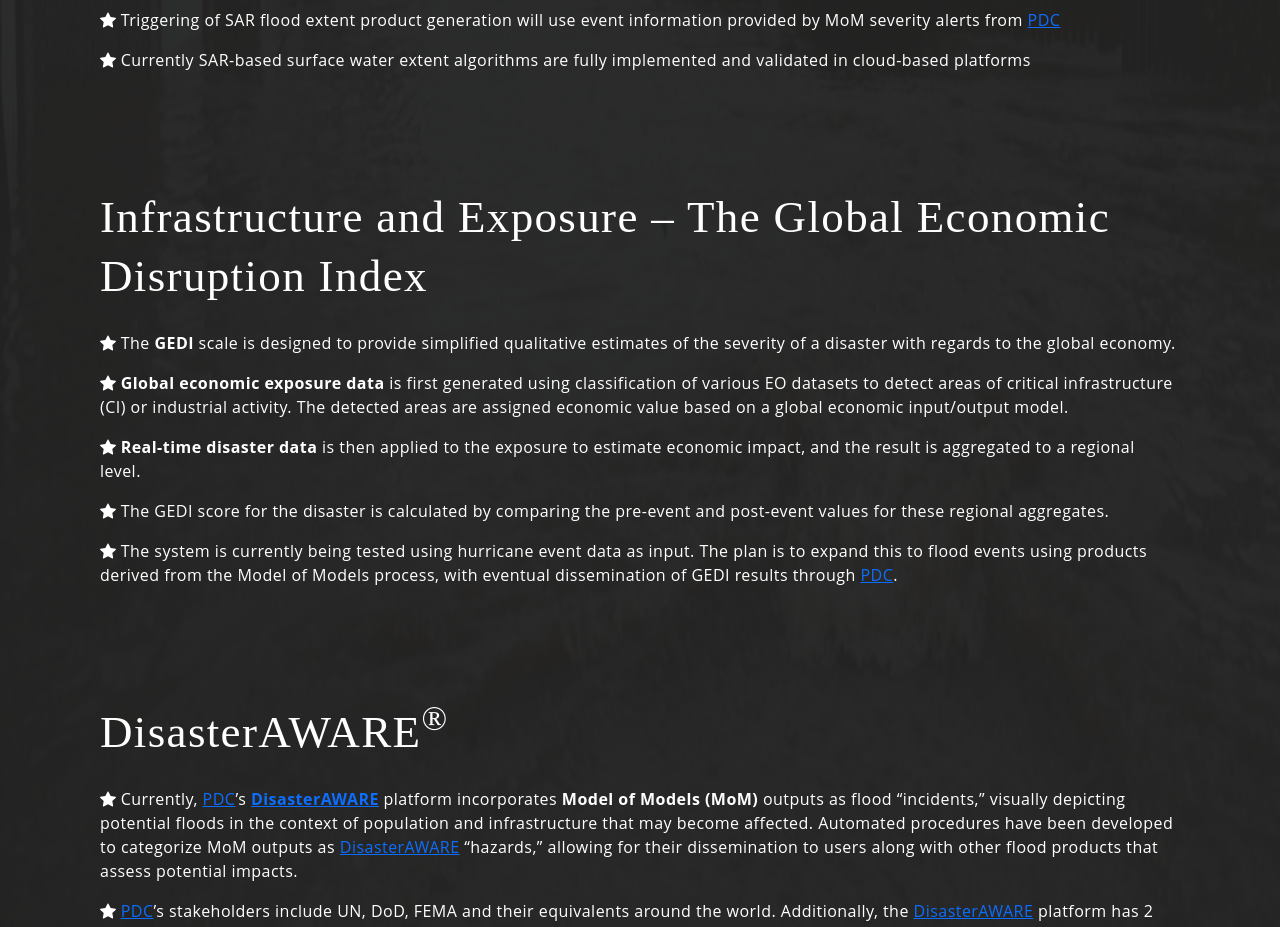
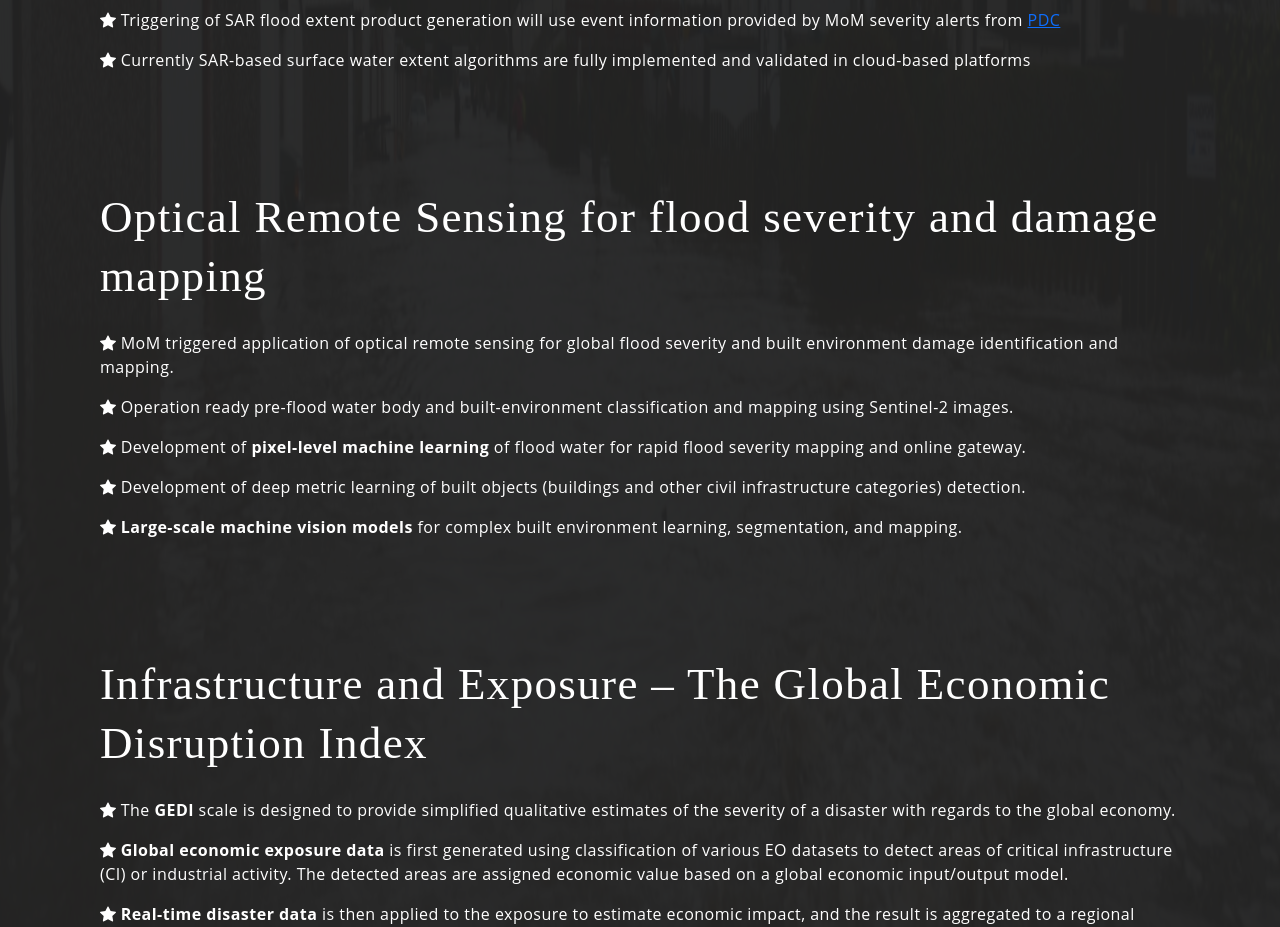
Before and after one commit to Global-Flood-Assessment/GIFFT-website, a Vue app: page / in a window 1280 px wide. Shown: the part 2100-3027 px from the top of the page. Built offline with nearby package versions, Linux system fonts and the light colour scheme; a web font is replaced by a local one.

Commit message:
new section

```diff
--- a/src/views/HomeView.vue
+++ b/src/views/HomeView.vue
@@ -391,6 +391,20 @@
             Triggering of SAR flood extent product generation will use event information provided by MoM severity alerts from PDC
             </p><p class="row-margin"><b-icon icon="star-fill"/>
             Currently SAR-based surface water extent algorithms are fully implemented and validated in cloud-based platforms
+            </p>
+      </div>
+      <div>
+        <h2 class="row-margin"> Optical Remote Sensing for flood severity and damage mapping </h2>
+            <p class="row-margin"><b-icon icon="star-fill"/>
+              MoM triggered application of optical remote sensing for global flood severity and built environment damage identification and mapping.
+            </p><p class="row-margin"><b-icon icon="star-fill"/>
+              Operation ready pre-flood water body and built-environment classification and mapping using Sentinel-2 images.
+            </p><p class="row-margin"><b-icon icon="star-fill"/>
+              Development of <strong>pixel-level machine learning</strong> of flood water for rapid flood severity mapping and online gateway.
+            </p><p class="row-margin"><b-icon icon="star-fill"/>
+              Development of deep metric learning of built objects (buildings and other civil infrastructure categories) detection.
+            </p><p class="row-margin"><b-icon icon="star-fill"/>
+              <strong> Large-scale machine vision models</strong> for complex built environment learning, segmentation, and mapping.
             </p>
       </div>
       <div>
```
Also changed, not shown: 1 other file (tests, documents, lock files or other folders).
